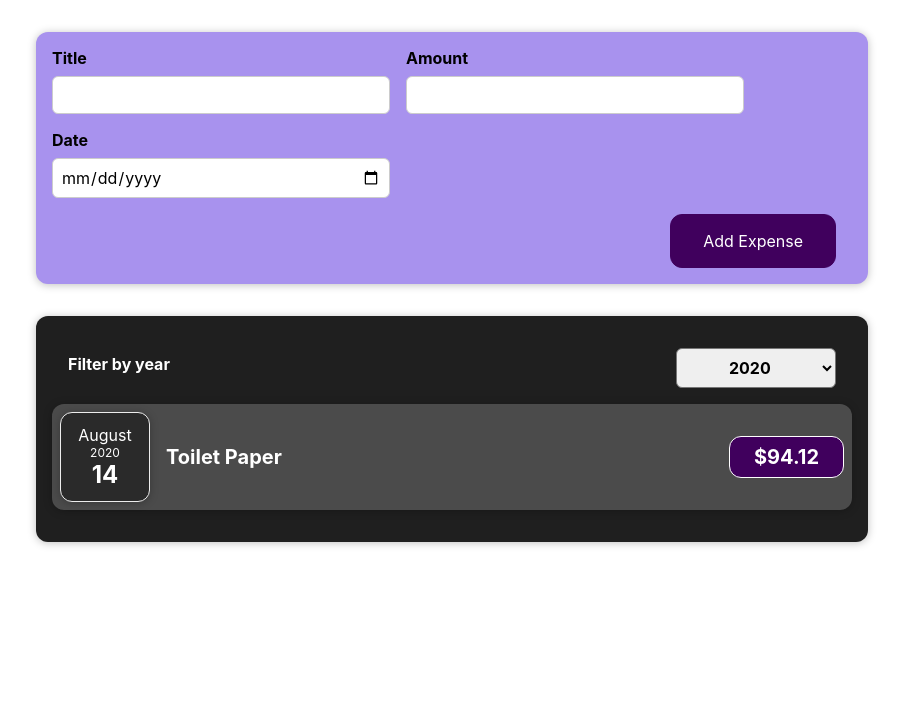
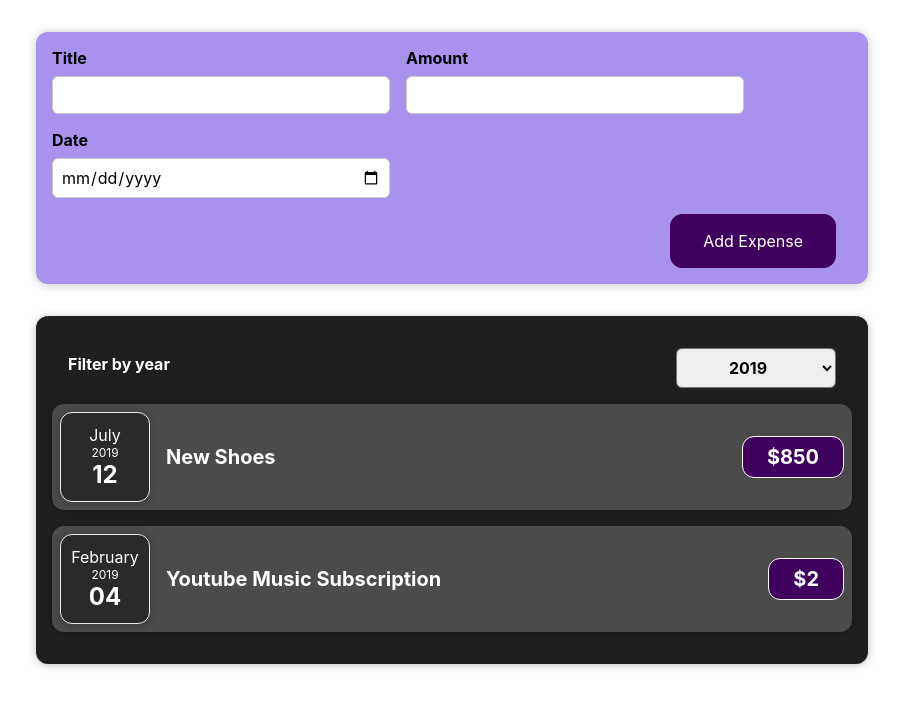
Before and after one commit to Jon-tim/Expense-Tracker, a React (Create React App) app: page / in a window 1280 px wide. Shown: the top 708 px of the page, without its empty margins (188-1091 px from the left). Built offline with nearby package versions, Linux system fonts and the light colour scheme.

Commit message:
Created Conditional Rendering if no Expense exist

```diff
--- a/src/App.js
+++ b/src/App.js
@@ -22,6 +22,18 @@ const DUMMY_DATA = [
     amount: 450,
     date: new Date(2021, 5, 12),
   },
+  {
+    id: 5,
+    title: "New Shoes",
+    amount: 850,
+    date: new Date(2019, 6, 12),
+  },
+  {
+    id: 6,
+    title: "Youtube Music Subscription",
+    amount: 2,
+    date: new Date(2019, 1, 4),
+  },
 ];
 
 function App() {
--- a/src/components/Expense/ExpenseItem.js
+++ b/src/components/Expense/ExpenseItem.js
@@ -1,11 +1,10 @@
 import "./ExpenseItem.css";
 import ExpenseDate from "./ExpenseDate";
-import Card from "../UI/Card"
+import Card from "../UI/Card";
 
 function ExpenseItem(props) {
-
-
   return (
+    <li>
       <Card className="expense-item">
         <ExpenseDate date={props.item.date} />
         <div className="expense-item__description">
@@ -13,6 +12,7 @@ function ExpenseItem(props) {
           <div className="expense-item__price">${props.item.amount}</div>
         </div>
       </Card>
+    </li>
   );
 }
 
--- /dev/null
+++ b/src/components/Expense/ExpenseList.css
@@ -0,0 +1,11 @@
+.expenses-list {
+  list-style: none;
+  padding: 0;
+}
+
+.expenses-list__fallback {
+  font-size: 1.5rem;
+  font-weight: 600;
+  color: white;
+  text-align: center;
+}
--- /dev/null
+++ b/src/components/Expense/ExpenseList.js
@@ -0,0 +1,15 @@
+import "./ExpenseList.css";
+import ExpenseItem from "./ExpenseItem";
+
+function ExpenseList(props) {
+  let expenseContent =
+    props.goGetFilter.length > 0 ? (
+      props.goGetFilter.map((i) => <ExpenseItem item={i} key={i.id} />)
+    ) : (
+      <p className="expenses-list__fallback ">Found No Expense.</p>
+    );
+
+  return <ul className="expenses-list">{expenseContent}</ul>;
+}
+
+export default ExpenseList;
--- a/src/components/Expense/expense.js
+++ b/src/components/Expense/expense.js
@@ -2,32 +2,25 @@ import "./expense.css";
 import ExpenseItem from "./ExpenseItem";
 import Card from "../UI/Card";
 import ExpensesFilter from "./ExpensesFilter";
+import ExpenseList from "./ExpenseList";
 import { useState } from "react";
 function Expense(props) {
-  const [year, setYear] = useState("2020");
-
+  const [year, setYear] = useState("2019");
+  // This is to set the defaualt year to "2019"
   const knowYear = (para) => {
     setYear(para);
   };
-
+  // Filter output in accordance with the selected year
   const filteredYear = props.item.filter(
     (item) => item.date.getFullYear().toString() === year
   );
 
-
-
   return (
     <div>
       <Card className="expenses">
-        <ExpensesFilter
-          getYear={knowYear}
-          initYear={year}
-          // filter={filterYear}
-        />
+        <ExpensesFilter getYear={knowYear} initYear={year} />
 
-        {filteredYear.map((i) => (
-          <ExpenseItem item={i} key={i.id} />
-        ))}
+        <ExpenseList goGetFilter={filteredYear} />
       </Card>
     </div>
   );
```
Lines whose indentation alone changed are shown as unchanged.
